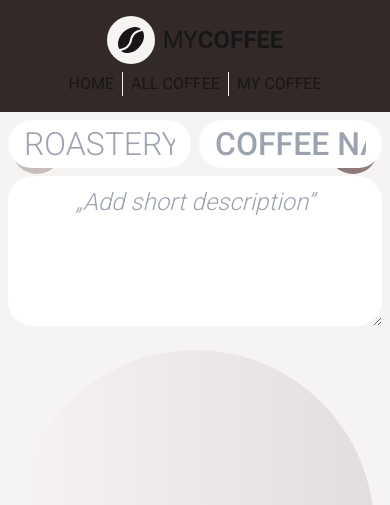
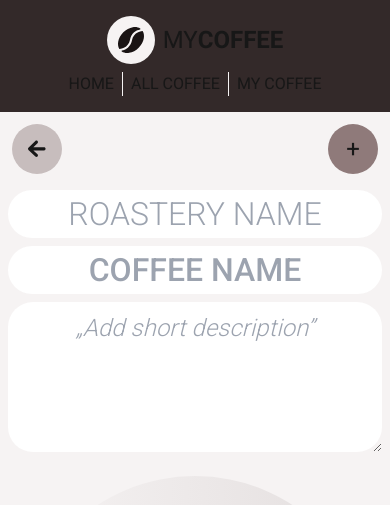
Before and after one commit to viliamnovicky/my-coffee, a Next.js app: page /new-coffee in a window 390 px wide. Shown: the top 505 px of the page. Built offline with nearby package versions, Linux system fonts and the light colour scheme.

Commit message:
some responsivity

```diff
--- a/app/_components/NewCoffeeForm.js
+++ b/app/_components/NewCoffeeForm.js
@@ -29,16 +29,16 @@ function NewCoffeeForm() {
       >
         <IoMdArrowRoundBack className="text-[1.6rem]" />
       </Link>
-      <form className="flex w-full flex-col m-auto max-w-[1366px] p-2">
-        <div className="text-center text-primary-950 uppercase md:text-[3rem] text-[2rem] font-thin relative m-auto flex gap-2 justify-center w-[100%]">
+      <form className="mt-[70px] md:mt-0 flex w-full flex-col m-auto max-w-[1366px] p-2">
+        <div className="text-center text-primary-950 uppercase md:text-[3rem] md:flex-row flex-col text-[2rem] font-thin relative m-auto flex gap-2 justify-center w-[100%]">
           <input
-            className="rounded-full px-4 py-0 uppercase text-right w-[100%]"
+            className="rounded-full px-4 py-0 uppercase text-center md:text-right w-[100%]"
             placeholder="roastery name"
             value={coffee.roasteryName}
             onChange={(e) => updateCoffeeData("roasteryName", e.target.value)}
           ></input>
           <input
-            className=" rounded-full px-4 py-0 uppercase font-medium w-[100%]"
+            className=" rounded-full px-4 py-0 text-center md:text-left uppercase font-medium w-[100%]"
             placeholder="coffee name"
             value={coffee.coffeeName}
             onChange={(e) => updateCoffeeData("coffeeName", e.target.value)}
```
